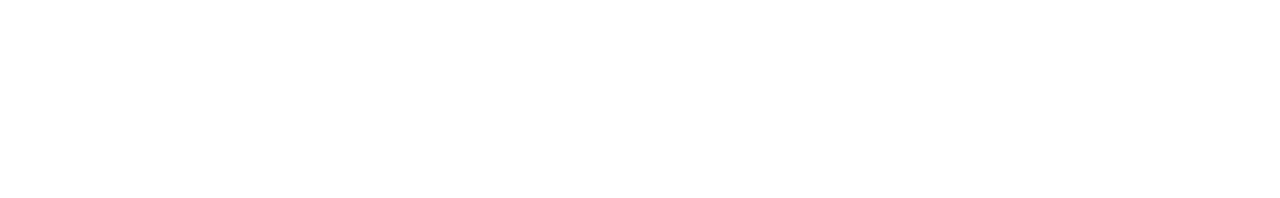
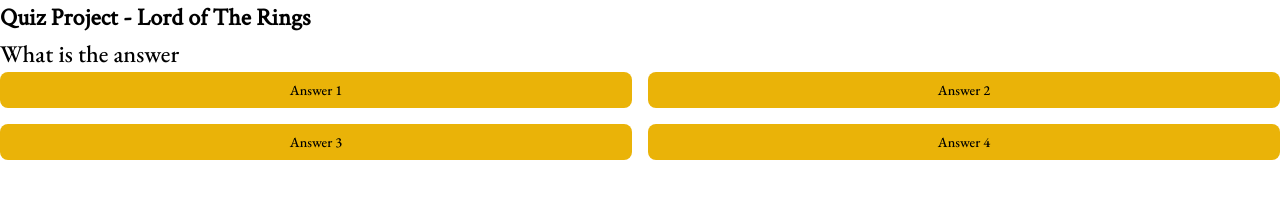
Before and after one commit to Boycey7/Quiz-Project, a website: page index.html in a window 1280 px wide. Drawn offline with nearby package versions, Linux system fonts and the light colour scheme.

Commit message:
added tailwind css script and added basic layout and two custom fonts

```diff
--- a/index.html
+++ b/index.html
@@ -3,9 +3,56 @@
 <head>
     <meta charset="UTF-8">
     <meta name="viewport" content="width=device-width, initial-scale=1.0">
-    <title>Document</title>
+    <title>Quiz Project</title>
+    <link href="./dist/output.css" rel="stylesheet" />
+    <link rel="preconnect" href="https://fonts.googleapis.com">
+    <link rel="preconnect" href="https://fonts.gstatic.com" crossorigin>
+    <link href="https://fonts.googleapis.com/css2?family=Crimson+Text&family=EB+Garamond:wght@500&display=swap" rel="stylesheet">
+    <style>
+        .custom-font-1 {
+            font-family: 'Crimson Text', serif;
+        }
+
+        .custom-font-2 {
+            font-family: 'EB Garamond', serif;
+        }
+
+        .quiz-title {
+            font-size: 24px;
+            font-weight: bold;
+        }
+
+        .quiz-question {
+            font-size: 24px;
+        }
+    </style>
 </head>
 <body>
+    <div class="grid grid-cols-1">
+        <h1 class="quiz-title custom-font-1">
+            Quiz Project - Lord of The Rings
+        </h1>
+        <p class="quiz-question custom-font-2">
+            What is the answer
+        </p>
+        <div class="grid grid-cols-2 gap-4 ">
+            <div class="py-2 px-2 text-sm font-medium text-center rounded-lg bg-yellow-500 hover:cursor-pointer custom-font-2">
+                Answer 1
+            </div>
+            <div class="py-2 px-2 text-sm font-medium text-center rounded-lg bg-yellow-500 hover:cursor-pointer custom-font-2">
+                Answer 2
+            </div>
+            <div class="py-2 px-2 text-sm font-medium text-center rounded-lg bg-yellow-500 hover:cursor-pointer custom-font-2">
+                Answer 3
+            </div>
+            <div class="py-2 px-2 text-sm font-medium text-center rounded-lg bg-yellow-500 hover:cursor-pointer custom-font-2">
+                Answer 4
+            </div>
+        </div>
+    </div>
+    <script>
+// Javascript code here
 
+    </script>
 </body>
 </html>
--- /dev/null
+++ b/src/input.css
@@ -0,0 +1,12 @@
+@tailwind base;
+@tailwind components;
+@tailwind utilities;
+
+/* Two fonts one for header and one for body */
+.custom-font-1 {
+    font-family: 'Crimson Text', serif;
+}
+
+.custom-font-2 {
+    font-family: 'EB Garamond', serif;
+}
--- /dev/null
+++ b/tailwind.config.js
@@ -0,0 +1,8 @@
+/** @type {import('tailwindcss').Config} */
+module.exports = {
+  content: ["./index.html"],
+  theme: {
+    extend: {},
+  },
+  plugins: [],
+}
```
Also changed, not shown: package.json (added, +14 -0 lines), dist/output.css (added), 1 other file.
